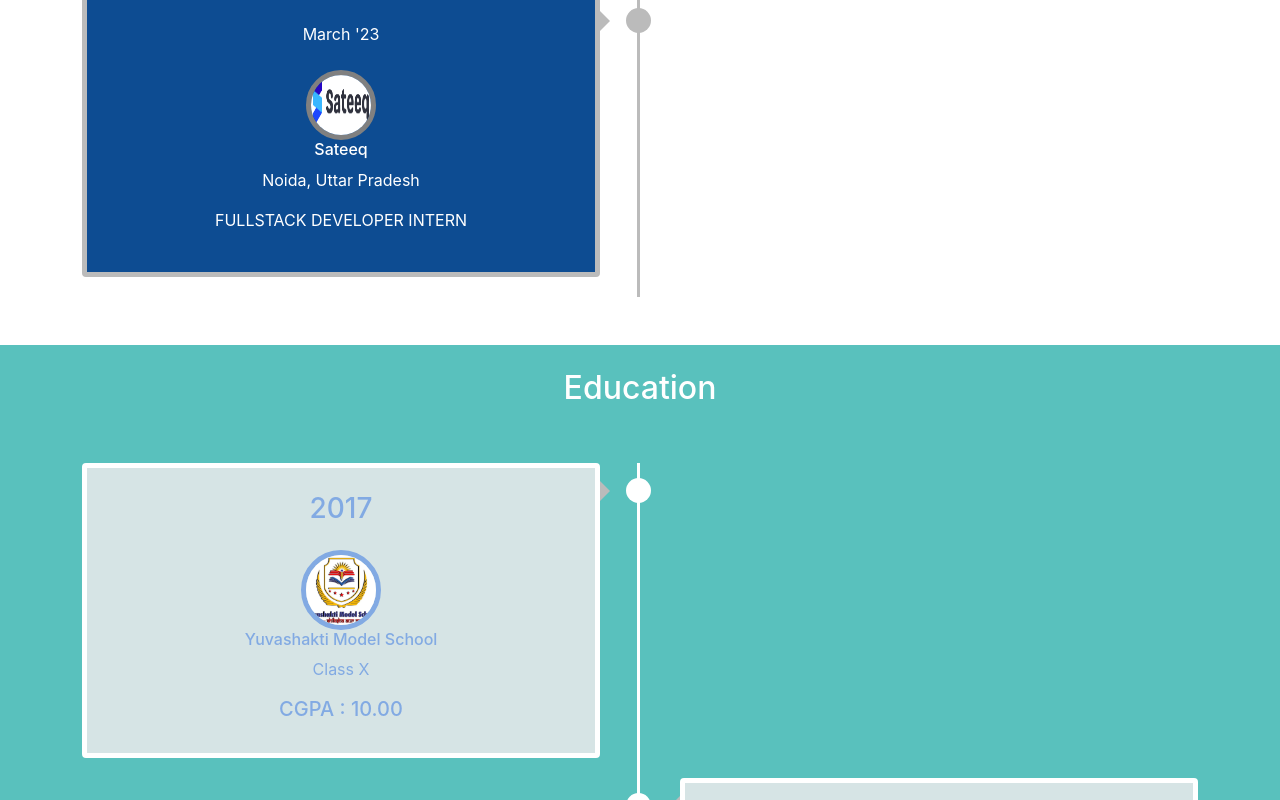
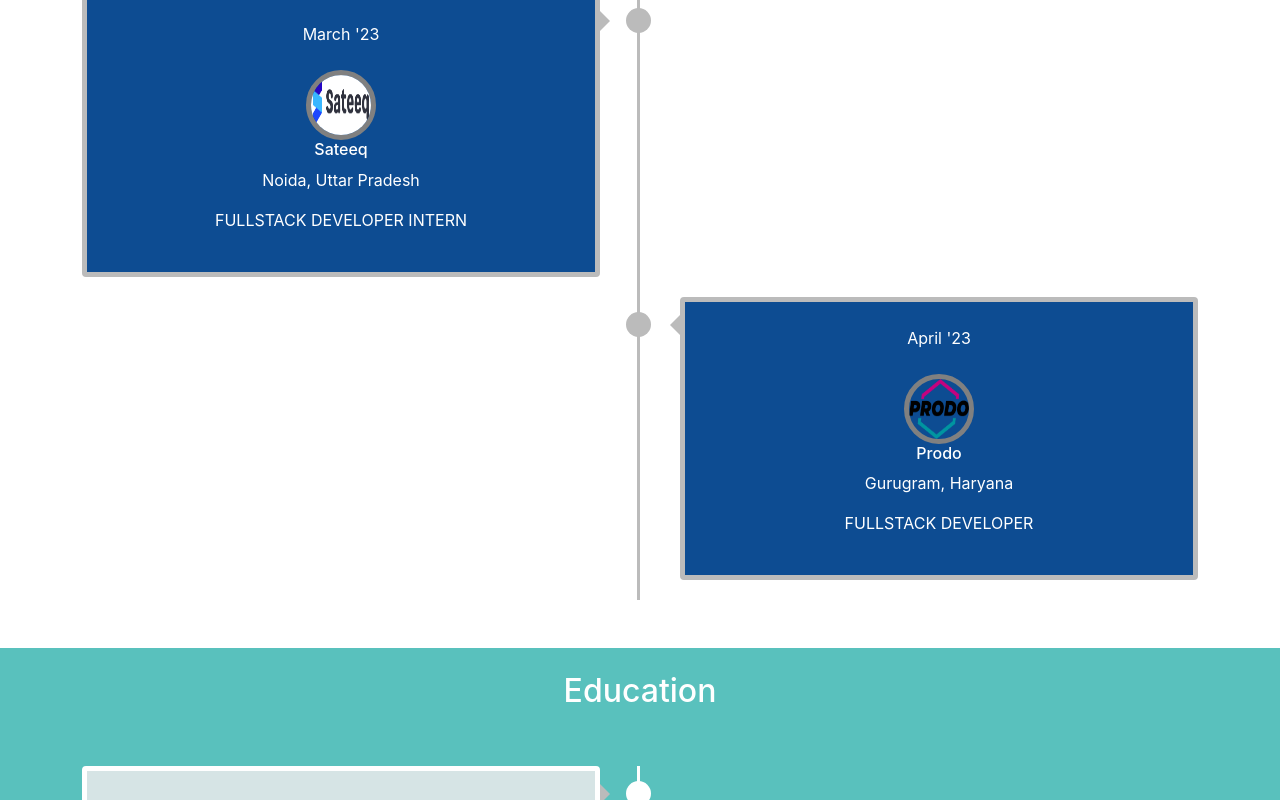
Before and after one commit to prtkjha01/portfolio-website, a React (Create React App) app: page / in a window 1280 px wide. Shown: the part 2175-2975 px from the top of the page. Built offline with nearby package versions, Linux system fonts and the light colour scheme; the HTML template or start-up script is replaced by a standard one.

Commit message:
added latest experience

```diff
--- a/src/components/Experience.jsx
+++ b/src/components/Experience.jsx
@@ -35,6 +35,16 @@ const companies = [
     Role: "Fullstack Developer Intern",
     Started: "March '23",
     Align: "left",
+  },
+  {
+    id: 4,
+    companyName: "Prodo",
+    companyLogo: prodoImg,
+    location: "Gurugram, Haryana",
+    companyWebsiteUrl: "https://prodo.in/",
+    Role: "Fullstack Developer",
+    Started: "April '23",
+    Align: "right",
   },
 ];
 const Experience = () => {
```
